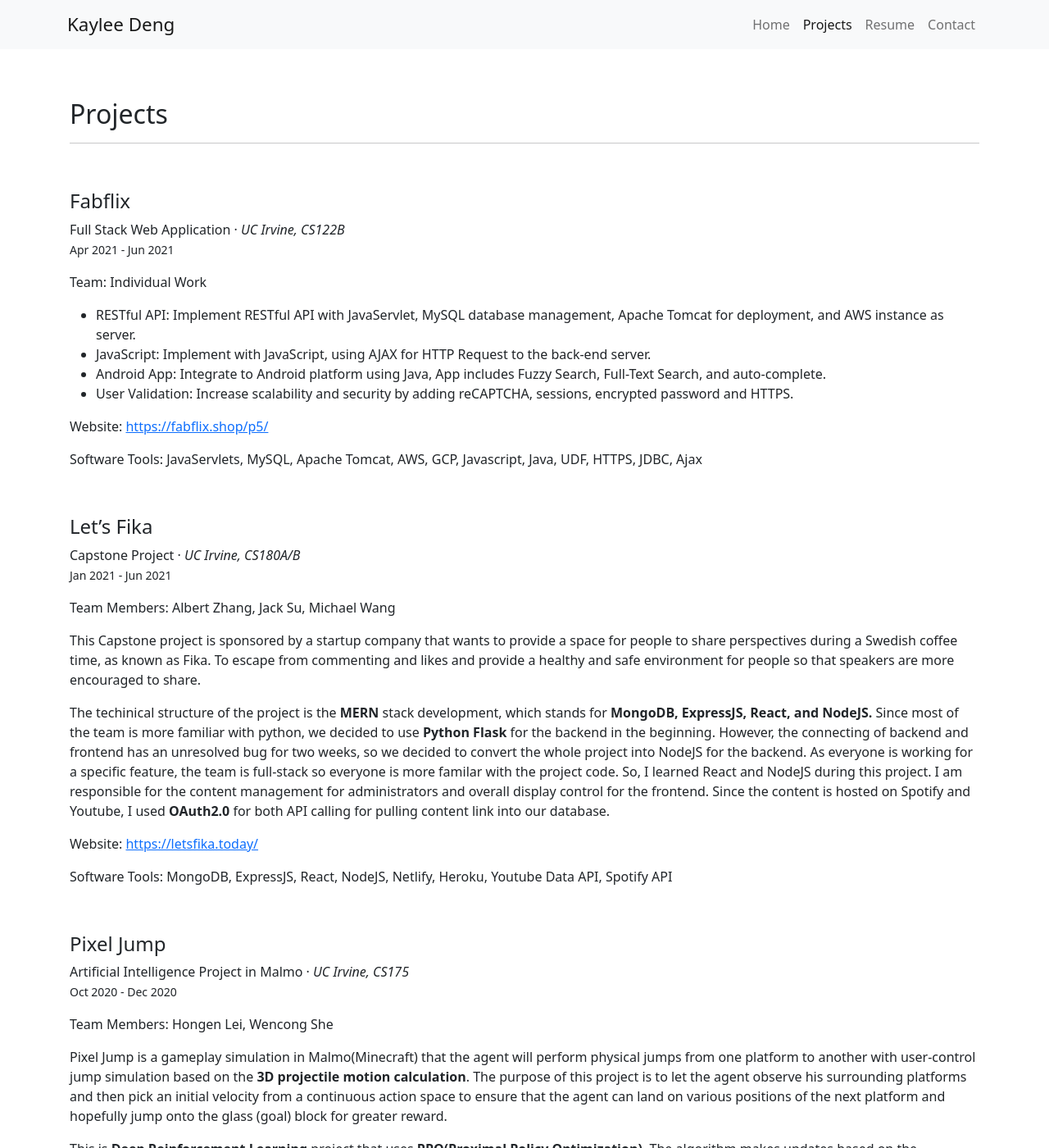
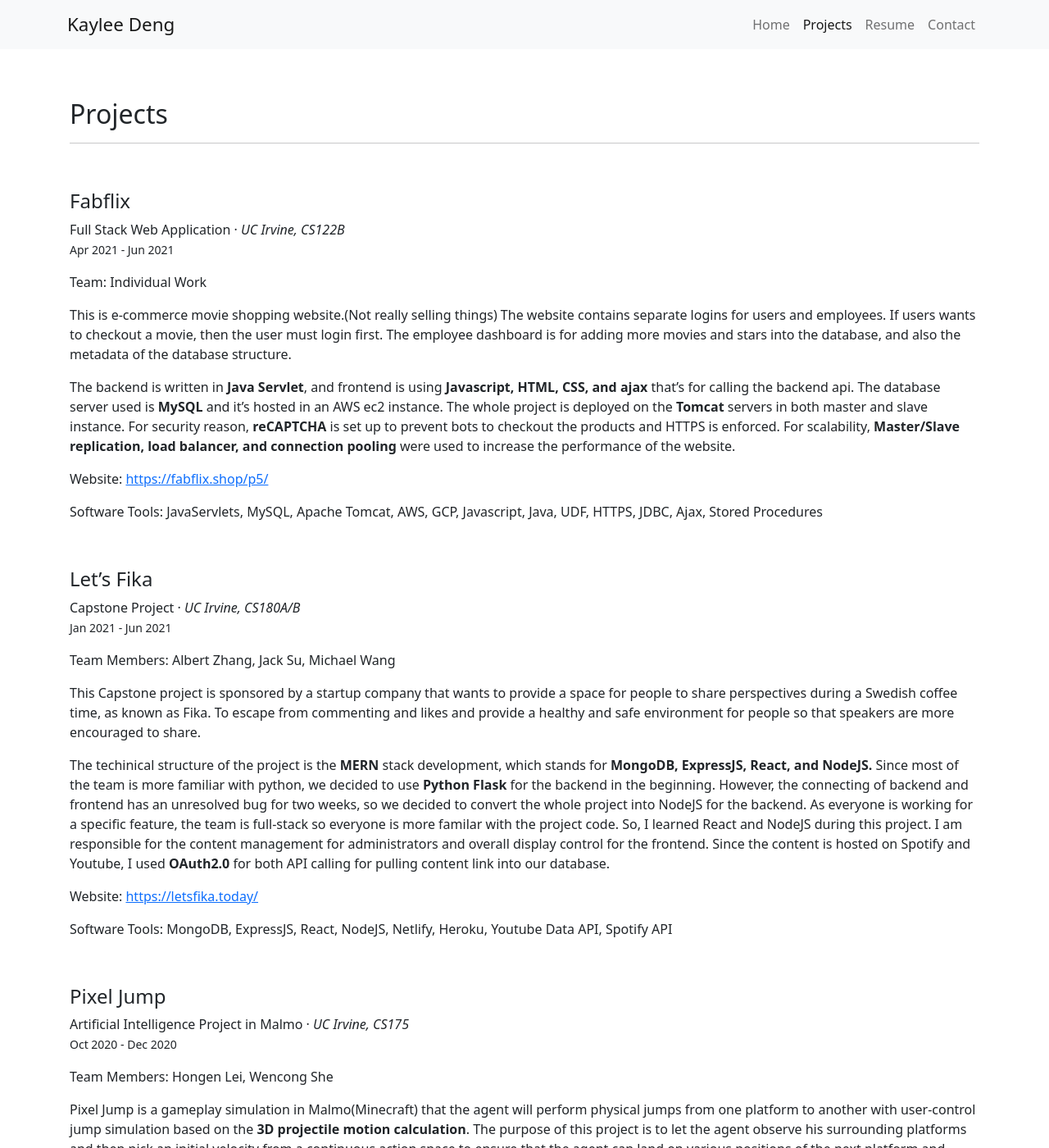
Before and after one commit to bikaylee/Portfolio, a Jekyll site: the page built from project.md, in a window 1280 px wide and 1400 px high. Shown: the whole window at 82% size. Built offline with Jekyll 4.4.1, drawn with Linux system fonts in a browser that asks for light colours.

Commit message:
add project detail and reformat

```diff
--- a/_config.yml
+++ b/_config.yml
@@ -1,7 +1,7 @@
 ###########
 # site.title
 
-title: "Kaylee Deng"
+title: "Kaylee"
 subtitle: "Portfolio"
 
 #########################
--- a/_layouts/default.html
+++ b/_layouts/default.html
@@ -5,7 +5,7 @@
     <meta http-equiv="X-UA-Compatible" content="IE=edge">
     <meta name="viewport" content="width=device-width, initial-scale=1">
     <!-- The above 3 meta tags *must* come first in the head; any other head content must come *after* these tags -->
-    <title>{{ page.title }}</title>
+    <title>{{ site.title }}:{{ page.title }}</title>
 
     <!-- Bootstrap -->
     <link href="https://cdn.jsdelivr.net/npm/bootstrap@5.0.1/dist/css/bootstrap.min.css" rel="stylesheet" integrity="sha384-+0n0xVW2eSR5OomGNYDnhzAbDsOXxcvSN1TPprVMTNDbiYZCxYbOOl7+AMvyTG2x" crossorigin="anonymous">
--- a/project.md
+++ b/project.md
@@ -16,14 +16,13 @@ Full Stack Web Application &middot; _UC Irvine, CS122B_ <br>
 
 Team: Individual Work
 
-- RESTful API: Implement RESTful API with JavaServlet, MySQL database management, Apache Tomcat for deployment, and AWS instance as server.
-- JavaScript: Implement with JavaScript, using AJAX for HTTP Request to the back-end server.
-- Android App: Integrate to Android platform using Java, App includes Fuzzy Search, Full-Text Search, and auto-complete.
-- User Validation: Increase scalability and security by adding reCAPTCHA, sessions, encrypted password and HTTPS.
+This is e-commerce movie shopping website.(Not really selling things) The website contains separate logins for users and employees. If users wants to checkout a movie, then the user must login first. The employee dashboard is for adding more movies and stars into the database, and also the metadata of the database structure.
+
+The backend is written in **Java Servlet**, and frontend is using **Javascript, HTML, CSS, and ajax** that's for calling the backend api. The database server used is **MySQL** and it's hosted in an AWS ec2 instance. The whole project is deployed on the **Tomcat** servers in both master and slave instance. For security reason, **reCAPTCHA** is set up to prevent bots to checkout the products and HTTPS is enforced. For scalability, **Master/Slave replication, load balancer, and connection pooling** were used to increase the performance of the website.
 
 Website: [https://fabflix.shop/p5/](https://fabflix.shop/p5/)
 
-Software Tools: JavaServlets, MySQL, Apache Tomcat, AWS, GCP, Javascript, Java, UDF, HTTPS, JDBC, Ajax
+Software Tools: JavaServlets, MySQL, Apache Tomcat, AWS, GCP, Javascript, Java, UDF, HTTPS, JDBC, Ajax, Stored Procedures
 
 <br>
 
@@ -53,7 +52,7 @@ Team Members: Hongen Lei, Wencong She
 
 Pixel Jump is a gameplay simulation in Malmo(Minecraft) that the agent will perform physical jumps from one platform to another with user-control jump simulation based on the **3D projectile motion calculation**. The purpose of this project is to let the agent observe his surrounding platforms and then pick an initial velocity from a continuous action space to ensure that the agent can land on various positions of the next platform and hopefully jump onto the glass (goal) block for greater reward.
 
-This is **Deep Reinforcement Learning** project that uses **PPO(Proximal Policy Optimization).** The algorithm makes updates based on the transitions that were obtained by the current policy and is used in the agent’s decision for better performance. To scale up the performance of our agent, we made five difficulity maps to train our agent for at least 24 hours. Data analysis can be found in the [final report](https://bikaylee.github.io/Pixel-Jump/final.html)
+This is **Deep Reinforcement Learning** project that uses **PPO(Proximal Policy Optimization).** The algorithm makes updates based on the transitions that were obtained by the current policy and is used in the agent’s decision for better performance. To scale up the performance of our agent, we made five difficulity maps to train our agent for at least 24 hours. Data analysis can be found in the [final report](https://bikaylee.github.io/Pixel-Jump/final.html).
 
 Website: [https://bikaylee.github.io/Pixel-Jump/](https://bikaylee.github.io/Pixel-Jump/) <br>
 Source Code: [https://github.com/bikaylee/Pixel-Jump](https://github.com/bikaylee/Pixel-Jump)
```
Also changed, not shown: index.md (+1 -3 lines).
